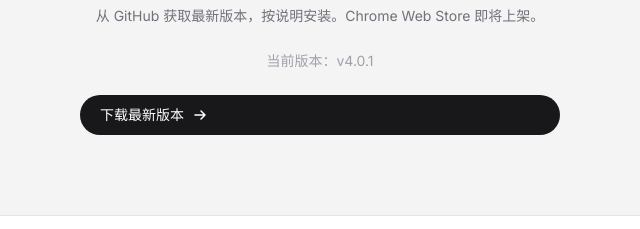
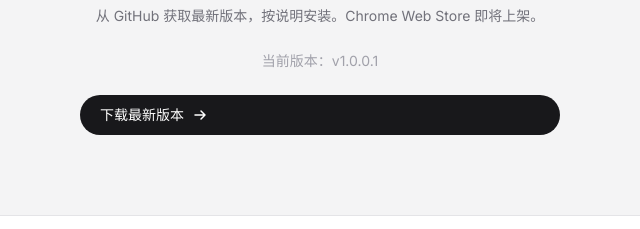
Before and after one commit to cf-jx/chatshell-landing, a plain HTML site: page index.html in a window 1280 px wide. Shown: the part 4004-4233 px from the top of the page, 320-960 px from the left. Drawn offline with Linux system fonts and the light colour scheme.

Commit message:
chore: 版本号更新至 v1.0.0.1

```diff
--- a/index.html
+++ b/index.html
@@ -352,7 +352,7 @@
         <p class="download-desc" data-i18n="download_desc">
           从 GitHub 获取最新版本，按说明安装。Chrome Web Store 即将上架。
         </p>
-        <p class="download-meta" data-i18n="download_meta">当前版本：v4.0.1</p>
+        <p class="download-meta" data-i18n="download_meta">当前版本：v1.0.0.1</p>
         <a href="https://github.com/cf-jx/chatShell/releases/latest" target="_blank" class="btn btn-primary"
           data-i18n="download_action">
           <span>下载最新版本</span>
--- a/script.js
+++ b/script.js
@@ -64,7 +64,7 @@ const translations = {
         pricing_free_btn: '免费下载',
         download_title: '开始使用',
         download_desc: '从 GitHub 获取最新版本，按说明安装。Chrome Web Store 即将上架。',
-        download_meta: '当前版本：v4.0.1',
+        download_meta: '当前版本：v1.0.0.1',
         download_action: '下载最新版本',
         // Legal pages
         privacy_title: '隐私政策',
@@ -189,7 +189,7 @@ const translations = {
         pricing_free_btn: 'Download Free',
         download_title: 'Get Started',
         download_desc: 'Get the latest version from GitHub. Chrome Web Store coming soon.',
-        download_meta: 'Current version: v4.0.1',
+        download_meta: 'Current version: v1.0.0.1',
         download_action: 'Download Latest',
         // Legal pages
         privacy_title: 'Privacy Policy',
```
